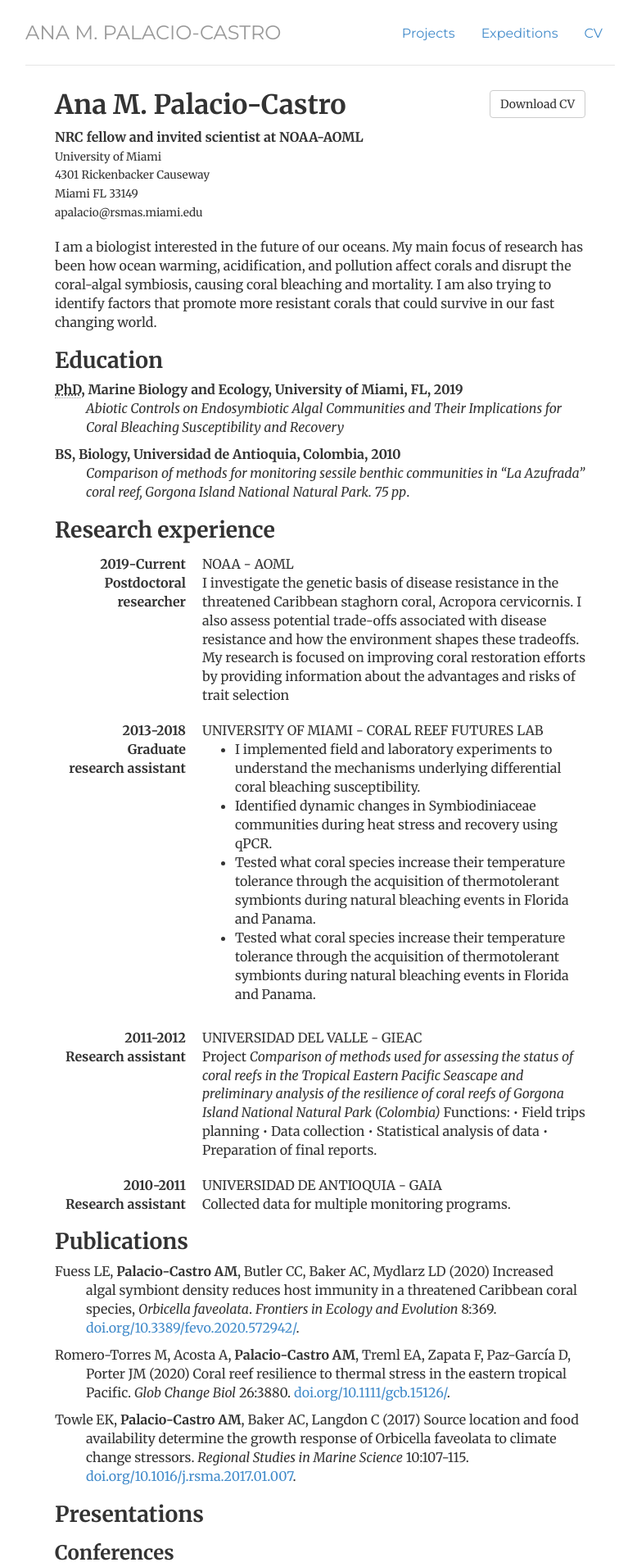
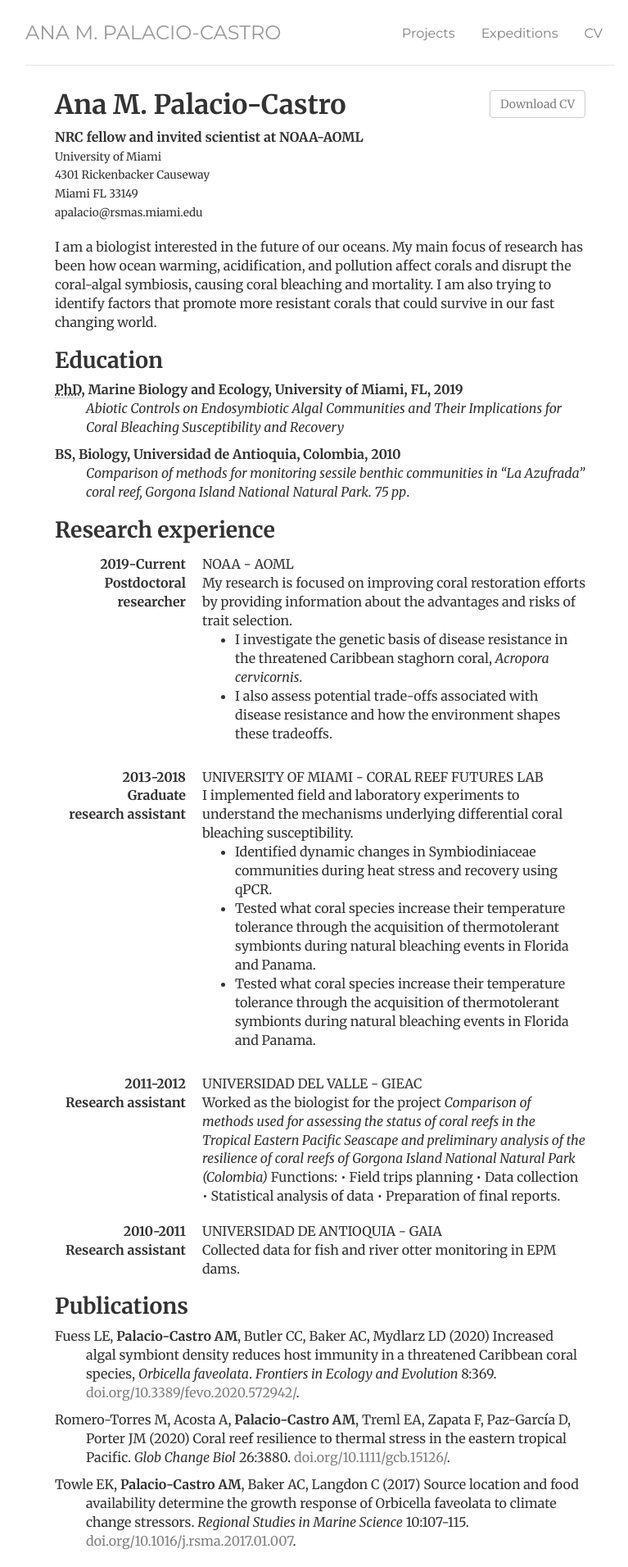
Before and after one commit to anampc/anampc_0.github.io, a Jekyll site: the page built from cv/index.html, in a window 1280 px wide. Shown: the top 1912 px of the page at 82% size, without its empty margins (249-1016 px from the left). Built offline with Jekyll 4.4.1, drawn with Linux system fonts in a browser that asks for light colours; some of the changed text lies outside the part shown.

Commit message:
color links

```diff
--- a/css/style.css
+++ b/css/style.css
@@ -6,6 +6,12 @@ body { padding-top: 20px; padding-bottom: 40px; font-family: 'Merriweather', Geo
 h1, h2, h3, h4, h5, h6, .h1, .h2, .h3, .h4, .h5, .h6 { font-family: 'Merriweather', Georgia, Times; font-weight: 700;}
 
 blockquote p { font-size: 16px; line-height: 1.6em; }
+
+a:link {
+  color: gray;
+  background-color: transparent;
+  text-decoration: none;
+}
 
 /* Masthead */
 .header, .footer, .header h3 { font-family: 'Montserrat', Helvetica, sans-serif; font-weight: normal; }
--- a/cv/index.html
+++ b/cv/index.html
@@ -8,6 +8,7 @@ description: Current CV for Ana Palacio, a scientist, working on Marine Biology
 <style>
       				p {text-indent: -38px;
        				padding-left: 38px}
+
 </style>
 
 <div class="cv">
@@ -27,7 +28,7 @@ description: Current CV for Ana Palacio, a scientist, working on Marine Biology
 
 				<h2>Education</h2>
 				<p><strong><abbr title="Doctor of Philosophy">PhD</abbr>, Marine Biology and Ecology, University of Miami, FL, 2019</strong><br>
-				<!-- <a href="https://scholarship.miami.edu/discovery/fulldisplay/alma991031447680002976/01UOML_INST:ResearchRepository?tags=scholar" title="Open Access Journals: Towards a Digital Commons for Scholarly Communication>Abiotic Controls on Endosymbiotic Algal Communities and Their Implications for Coral Bleaching Susceptibility and Recovery"> --><em>Abiotic Controls on Endosymbiotic Algal Communities and Their Implications for Coral Bleaching Susceptibility and Recovery</em> <!-- (PDF)</a> --></p>
+				<a style="text-decorations:none; color:inherit; href="https://scholarship.miami.edu/discovery/fulldisplay/alma991031447680002976/01UOML_INST:ResearchRepository?tags=scholar"> <em>Abiotic Controls on Endosymbiotic Algal Communities and Their Implications for Coral Bleaching Susceptibility and Recovery</em></a>
 
 				<p><strong>BS, Biology, Universidad de Antioquia, Colombia, 2010</strong><br>
 				<em>Comparison of methods for monitoring sessile benthic communities in “La Azufrada” coral reef, Gorgona Island National Natural Park. 75 pp</em>.</p>
@@ -37,15 +38,19 @@ description: Current CV for Ana Palacio, a scientist, working on Marine Biology
 					<dt>2019-Current<br>
 					<strong>Postdoctoral <br> researcher</strong></dt>
 					<dd>NOAA - AOML<br>
-						I investigate the genetic basis of disease resistance in the threatened Caribbean staghorn coral, Acropora cervicornis. I also assess potential trade-offs associated with disease resistance and how the environment shapes these tradeoffs. My research is focused on improving coral restoration efforts by providing information about the advantages and risks of trait selection</dd>
+						My research is focused on improving coral restoration efforts by providing information about the advantages and risks of trait selection.
+						<ul>
+						<li>I investigate the genetic basis of disease resistance in the threatened Caribbean staghorn coral, <em>Acropora cervicornis</em>.</li>
+						<li> I also assess potential trade-offs associated with disease resistance and how the environment shapes these tradeoffs.</li> </ul></dd>
 					</dl>
                                         <dl class="dl-horizontal">
 						<dt>2013-2018<br>
 						<strong>Graduate <br> research assistant</strong></dt>
 						<dd>UNIVERSITY OF MIAMI - CORAL REEF FUTURES LAB<br>
+						I implemented field and laboratory experiments to understand the mechanisms underlying differential coral bleaching susceptibility.
 						 <ul>
-							<li>I implemented field and laboratory experiments to understand the mechanisms underlying differential coral bleaching susceptibility.
-							<li>Identified dynamic changes in Symbiodiniaceae communities during heat stress and recovery using qPCR.</li>
+
+						<li>Identified dynamic changes in Symbiodiniaceae communities during heat stress and recovery using qPCR.</li>
                             <li>Tested what coral species increase their temperature tolerance through the acquisition of thermotolerant symbionts during natural bleaching events in Florida and Panama.</li>
                             <li>Tested what coral species increase their temperature tolerance through the acquisition of thermotolerant symbionts during natural bleaching events in Florida and Panama.</li>
                           </ul>
@@ -56,14 +61,14 @@ description: Current CV for Ana Palacio, a scientist, working on Marine Biology
 						<dt>2011-2012<br>
 						<strong>Research assistant</strong></dt>
 						<dd>UNIVERSIDAD DEL VALLE - GIEAC<br>
-						Project <em>Comparison of methods used for assessing the status of coral reefs in the Tropical Eastern Pacific Seascape and preliminary analysis of the resilience of coral reefs of Gorgona Island National Natural Park (Colombia)</em> Functions: •  Field trips planning  • Data collection • Statistical analysis of data  • Preparation of final reports.</dd>
+						Worked as the biologist for the project <em>Comparison of methods used for assessing the status of coral reefs in the Tropical Eastern Pacific Seascape and preliminary analysis of the resilience of coral reefs of Gorgona Island National Natural Park (Colombia)</em> Functions: •  Field trips planning  • Data collection • Statistical analysis of data  • Preparation of final reports.</dd>
 						</dl>
 
 						<dl class="dl-horizontal">
 						<dt>2010-2011<br>
 						<strong>Research assistant</strong></dt>
 						<dd>UNIVERSIDAD DE ANTIOQUIA - GAIA<br>
-						Collected data for multiple monitoring programs.</dd>
+						Collected data for fish and river otter monitoring in EPM dams.</dd>
 						</dl>
 
 			<div><h2>Publications</h2>
@@ -91,11 +96,11 @@ description: Current CV for Ana Palacio, a scientist, working on Marine Biology
 					<p>2013 <strong>Palacio-Castro AM</strong>, Zapata FA “Comparison of three different methods for monitoring sessile benthic communities on coral reefs”. <em>7th Mexican and 1st Pan-American coral Reef Congress</em>,  Mérida, Mexico.</p>
 
 				<h3>Outreach</h3>
-					<p>2017 3rd Coral Reef Ecology Workshop (CREWS). Instructor of <em>Coral Biology, Bonaire’ s coral reefs</em> and <em>Ocean Conservation</em>. Bonaire, September 24-29.</p>
-					<p style="text-indent: -38px; padding-left: 38px;">2016 <em>Coral reefs in Panama</em>. Presentation for the elementary school in Pixvae- Gulf of Chiriquí, Panama. April 20</p>
-					<p style="text-indent: -38px; padding-left: 38px;">2016 <em>El Niño effects on Galápagos marine ecosystems</em>. Presentation for the Park Rangers in the Galápagos National Park. February 12</p>
-					<p style="text-indent: -38px; padding-left: 38px;">2016 <em>El Niño effects on Galapagos marine ecosystems</em>. Workshop for the community (Familias Campesinas) in cooperation with IOI-Galapagos. February 11</p>
-					<p style="text-indent: -38px; padding-left: 38px;">2015 Instructor in the 1st Coral Reef Ecology Workshop (CREWS) series. Instructor of Coral Biology and Symbiois in Coral Reefs. Cozumel, Mexico, November 7-14.</p>
+					<p>2017 3rd Coral Reef Ecology Workshop (CREWS). Instructor of <em>Coral Biology, Bonaire’ s coral reefs</em> and <em>Ocean Conservation</em>. Bonaire, Sep 24-29.</p>
+					<p style="text-indent: -38px; padding-left: 38px;">2016 <em>Coral reefs in Panama</em>. Presentation for the elementary school in Pixvae- Gulf of Chiriquí, Panama. Apr 20</p>
+					<p style="text-indent: -38px; padding-left: 38px;">2016 <em>El Niño effects on Galápagos marine ecosystems</em>. Presentation for the Park Rangers in the Galápagos National Park. Feb 12</p>
+					<p style="text-indent: -38px; padding-left: 38px;">2016 <em>El Niño effects on Galapagos marine ecosystems</em>. Workshop for the community (Familias Campesinas) in cooperation with IOI-Galapagos. Feb 11</p>
+					<p style="text-indent: -38px; padding-left: 38px;">2015 Instructor in the 1st Coral Reef Ecology Workshop (CREWS) series. Instructor of Coral Biology and Symbiois in Coral Reefs. Cozumel, Mexico, Nov 7-14.</p>
             </div>
 
 
@@ -104,7 +109,7 @@ description: Current CV for Ana Palacio, a scientist, working on Marine Biology
                                     <p>2018  <strong>Guest Lecturer:</strong> Universidad CES. Lecture: Corales en el antropoceno: Efectos del calentamiento climático en los corales pétreos.</p>
                                       <p>2016 <strong>Guest Lecturer:</strong> University of Miami - MBE 535/ 635: Practical Computing for Biologists. Lecture: Version control and reproducible science.</p>
                                       <p>2016 <strong>Teaching assistant:</strong> University of Miami – Study abroad program. MSC422: Marine Ecology of The Galapagos.</p>
-                                       <p>2015 <strong>Teaching assistant:</strong> University of Miami, MSC232: Introduction to Marine biology Laboratory</p>
+                                       <p>2015 <strong>Teaching assistant:</strong> University of Miami, MSC232: Introduction to Marine Biology Laboratory</p>
 
 
 
```
Also changed, not shown: other parts of cv/index.html (+1 -1 lines).
